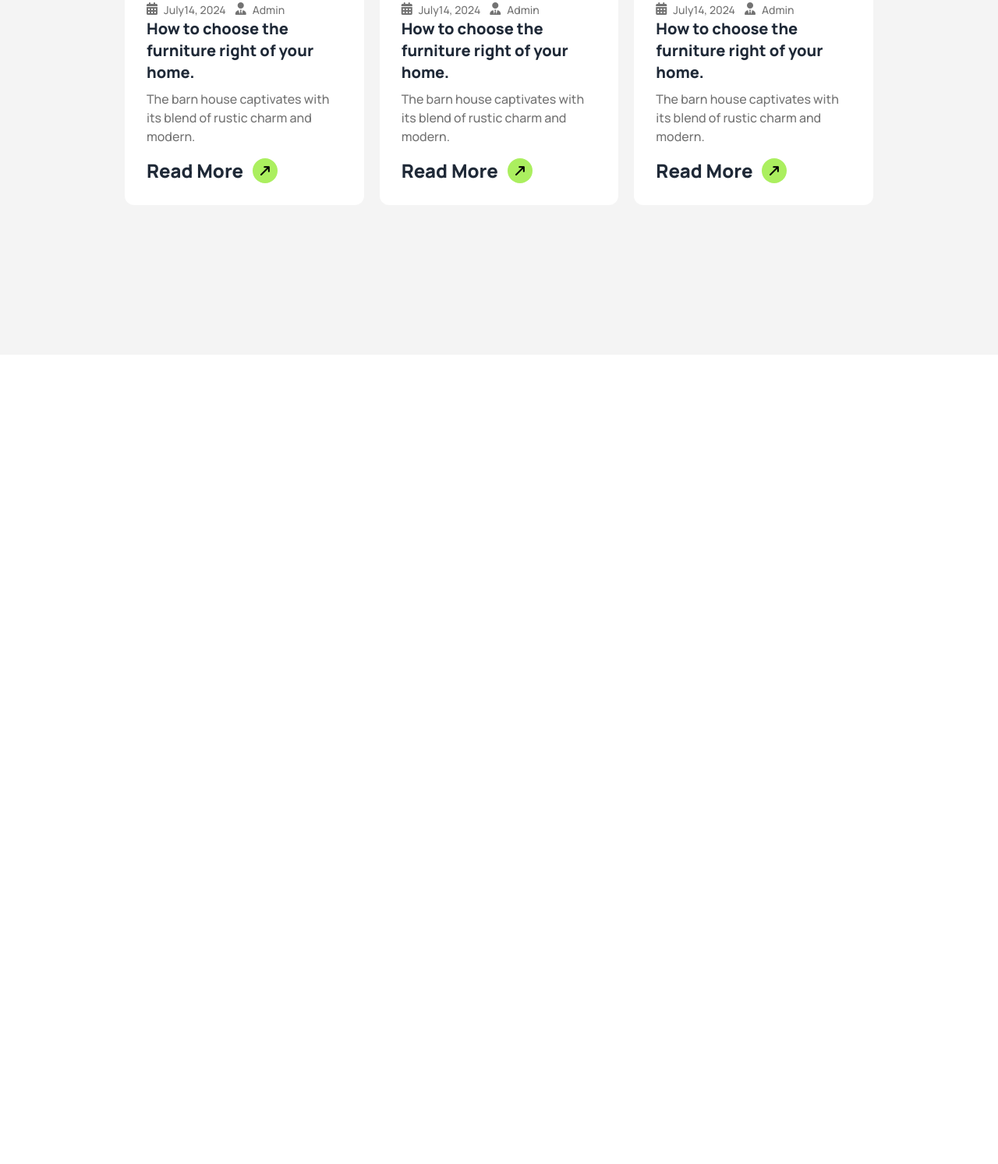
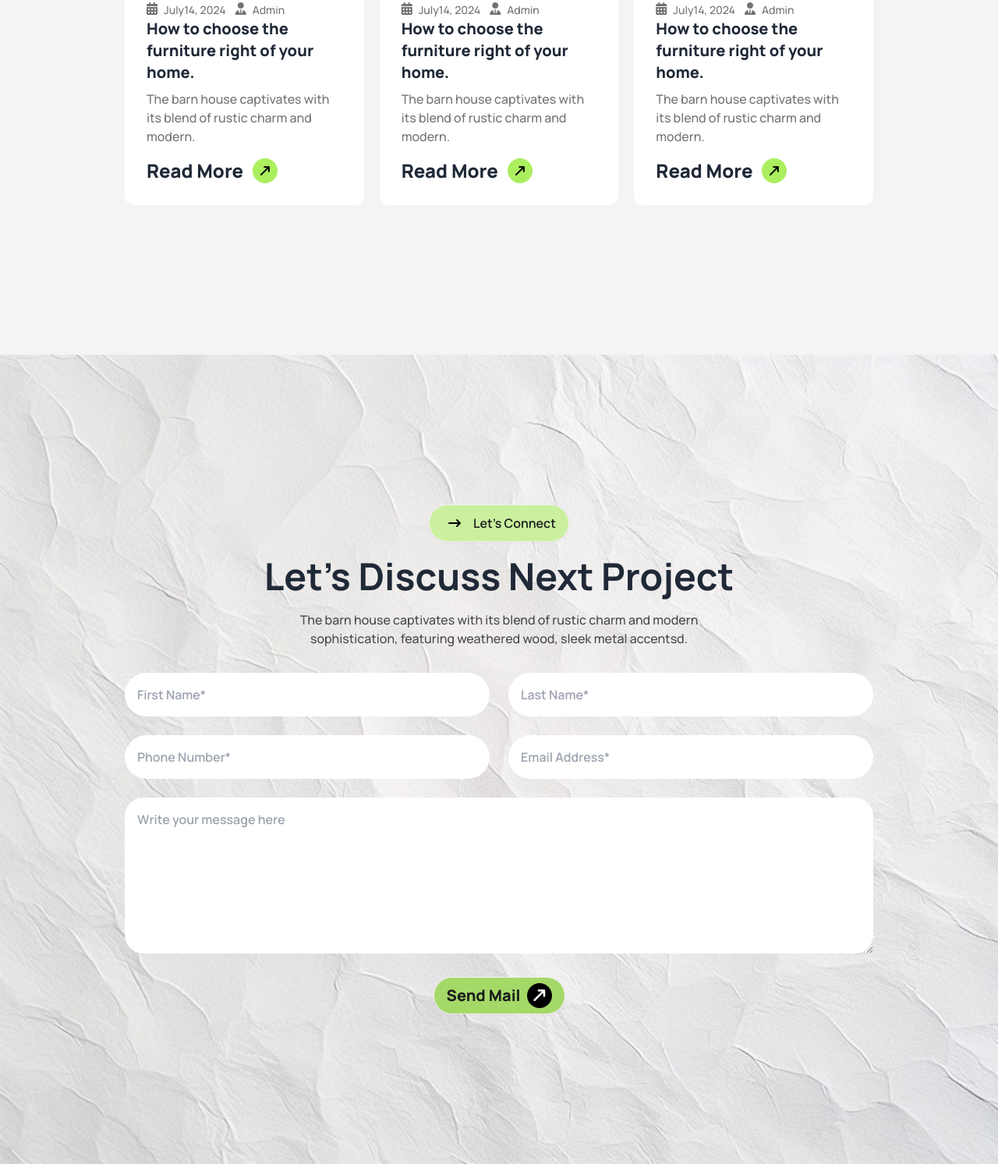
Before and after one commit to masruryeamin/house-architecture-assignment-3, a plain HTML site: page index.html in a window 1280 px wide. Shown: the part 4030-5523 px from the top of the page at 78% size. Before the commit the page ends 4485 px from the top, so only its background shows below. Drawn offline with nearby package versions, Linux system fonts and the light colour scheme.

Commit message:
form added

```diff
--- a/index.html
+++ b/index.html
@@ -401,8 +401,35 @@
                 </div>
             </div>
         </section>
-
-
+        <section style="background-image: url(./Image/assets/bg.jpg); background-repeat: no-repeat; background-size: cover;" class=" py-8 md:py-24">
+            <div class="w-11/12 lg:w-9/12 mx-auto py-8 md:py-24">
+                <div class="text-center space-y-5 mb-6 md:mb-8">
+                    <a class="btn bg-[#caf09f] rounded-3xl text-[#1C1C1C] text-base font- bold"><span
+                            class="text-black rounded-full w-8 h-8 flex justify-center items-center"><i
+                                class="fa-solid fa-arrow-right-long"></i></span> Let's Connect </a>
+                    <h2 class="text-2xl md:text-5xl font-bold">Let's Discuss Next Project</h2>
+                    <p class="text-[#494949] text-base font-medium w-full lg:w-3/5 mx-auto">The barn house captivates
+                        with
+                        its blend of rustic charm and
+                        modern sophistication, featuring weathered wood, sleek metal accentsd. </p>
+                </div>
+                <div class="text-center">
+                    <form action="">
+                        <div class="flex flex-col md:flex-row gap-6 mb-6">
+                            <input type="text" placeholder="First Name*" class="w-full p-4 rounded-full placeholder:font-semibold" />
+                            <input type="text" placeholder="Last Name*" class="w-full p-4 rounded-full placeholder:font-semibold"/>
+                        </div>
+                        <div class="flex flex-col md:flex-row gap-6 mb-6">
+                            <input type="number" placeholder="Phone Number*" class="w-full p-4 rounded-full placeholder:font-semibold" />
+                            <input type="email" placeholder="Email Address*" class="w-full p-4 rounded-full placeholder:font-semibold" />
+                        </div>
+                        <textarea class="w-full p-4 rounded-3xl placeholder:font-semibold mb-6" rows="7" placeholder="Write your message here"></textarea>
+                        <button class="border-none w-full md:w-fit" type="submit"><a class="btn bg-[#a4d968] rounded-3xl text-[#1C1C1C] text-xl font-extrabold sm:w-full md:w-fit">Send Mail <span
+                                class="text-white bg-[#000000] rounded-full w-8 h-8 flex justify-center items-center -rotate-45"><i
+                                    class="fa-solid fa-arrow-right-long"></i></span></a></button>
+                    </form>
+                </div>
+        </section>
     </main>
 </body>
 
```
